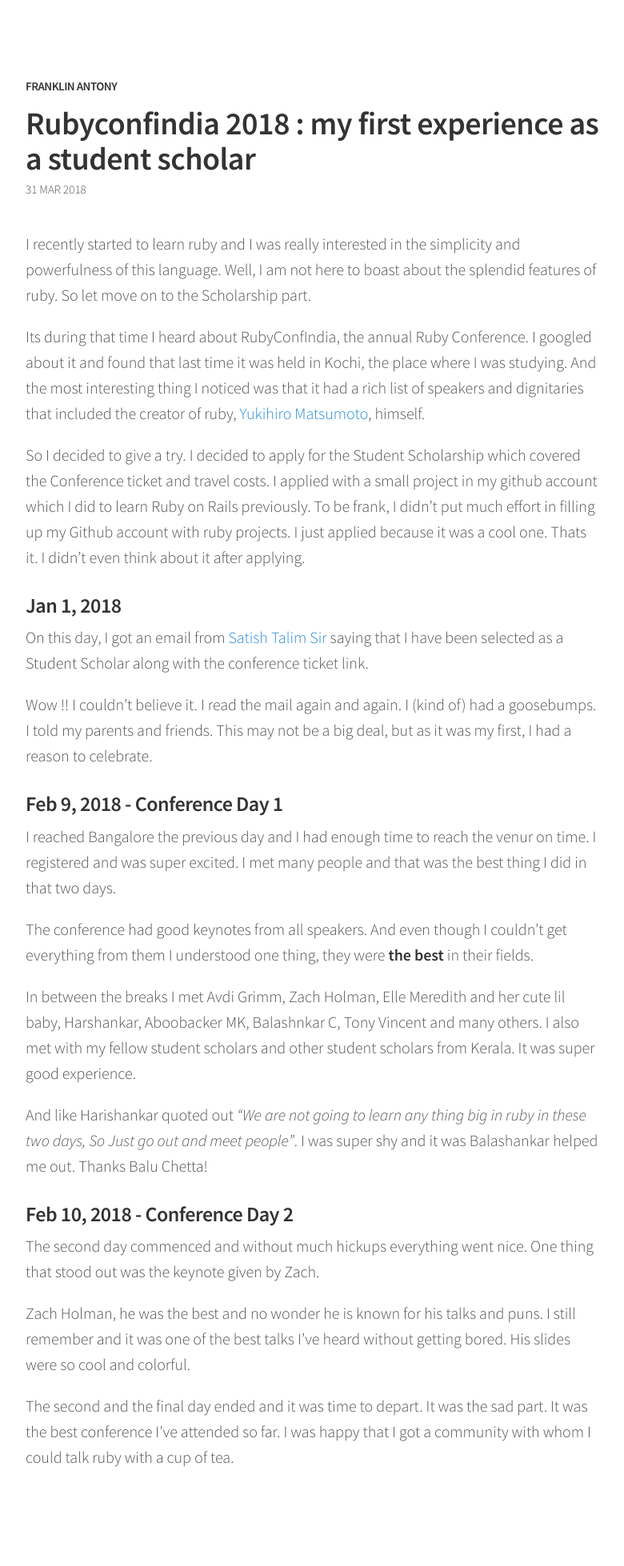
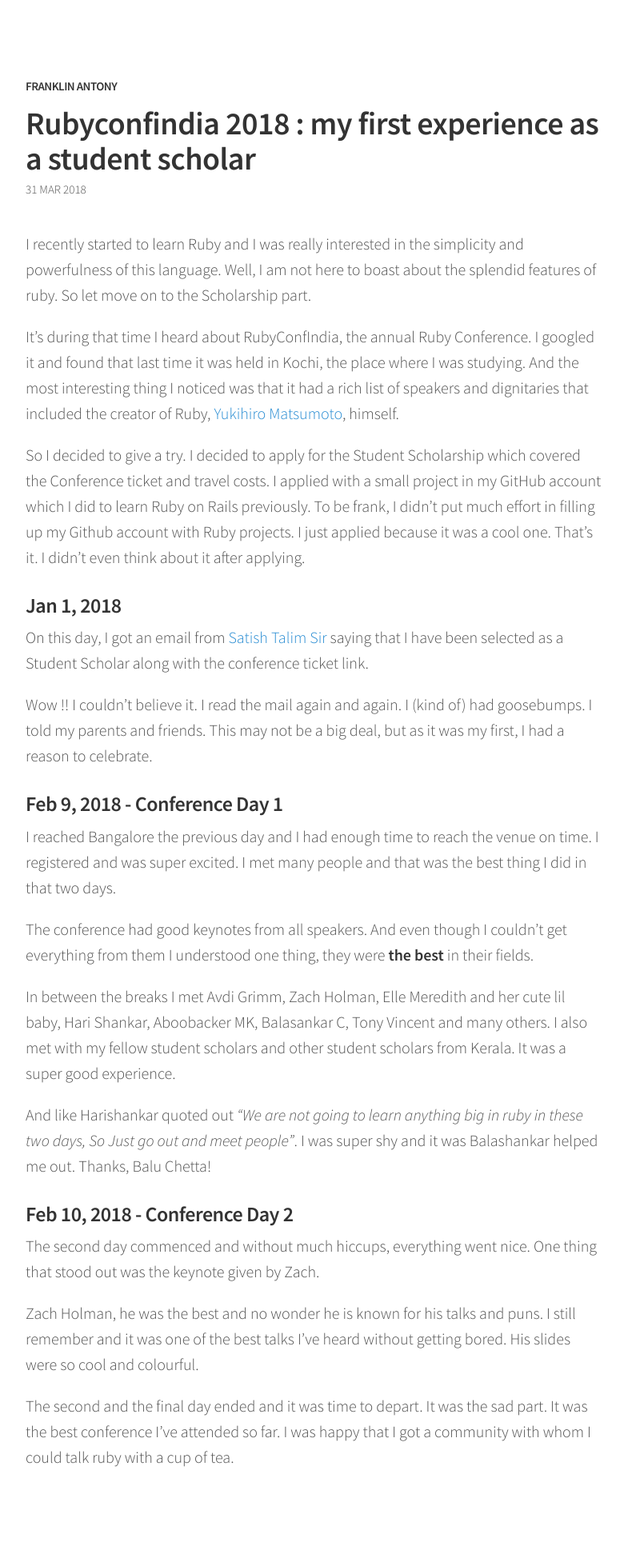
Before and after one commit to beingfranklin/blog, a Jekyll site: the page built from _posts/2018-03-31-rubyconfindia 2018 : my first experience as a student scholar.md, in a window 1280 px wide. Shown: the whole page at 80% size, without its empty margins (248-1028 px from the left). Built offline with Jekyll 4.4.1, drawn with Linux system fonts in a browser that asks for light colours.

Commit message:
Fixed Typo

```diff
--- a/_posts/2018-03-31-rubyconfindia 2018 : my first experience as a student scholar.md
+++ b/_posts/2018-03-31-rubyconfindia 2018 : my first experience as a student scholar.md
@@ -2,34 +2,34 @@
 published: true
 ---
 
-I recently started to learn ruby and I was really interested in the simplicity and powerfulness of this language. Well, I am not here to boast about the splendid features of ruby.  So let move on to the Scholarship part.
+I recently started to learn Ruby and I was really interested in the simplicity and powerfulness of this language. Well, I am not here to boast about the splendid features of ruby.  So let move on to the Scholarship part.
 
-Its during that time I heard about RubyConfIndia, the annual Ruby Conference. I googled about it and found that last time it was held in Kochi, the place where I was studying. And the most interesting thing I noticed was that it had a rich list of speakers and dignitaries that included the creator of ruby, [Yukihiro Matsumoto](https://twitter.com/yukihiro_matz "Yukihiro Matsumoto Twitter"), himself.
+It's during that time I heard about RubyConfIndia, the annual Ruby Conference. I googled it and found that last time it was held in Kochi, the place where I was studying. And the most interesting thing I noticed was that it had a rich list of speakers and dignitaries that included the creator of Ruby, [Yukihiro Matsumoto](https://twitter.com/yukihiro_matz "Yukihiro Matsumoto Twitter"), himself.
 
-So I decided to give a try. I decided to apply for the Student Scholarship which covered the Conference ticket and travel costs. I applied with a small project in my github account which I did to learn Ruby on Rails previously. To be frank, I didn't put much effort in filling up my Github account with ruby projects. I just applied because it was a cool one. Thats it. I didn't even think about it after applying.
+So I decided to give a try. I decided to apply for the Student Scholarship which covered the Conference ticket and travel costs. I applied with a small project in my GitHub account which I did to learn Ruby on Rails previously. To be frank, I didn't put much effort in filling up my Github account with Ruby projects. I just applied because it was a cool one. That's it. I didn't even think about it after applying.
 
 ### Jan 1, 2018
 
 On this day, I got an email from [Satish Talim Sir](https://twitter.com/indianguru) saying that I have been selected as a Student Scholar along with the conference ticket link.
 
-Wow !!  I couldn't believe it. I read the mail again and again. I (kind of) had a goosebumps. I told my parents and friends. This may not be a big deal, but as it was my first, I had a reason to celebrate.
+Wow !!  I couldn't believe it. I read the mail again and again. I (kind of) had goosebumps. I told my parents and friends. This may not be a big deal, but as it was my first, I had a reason to celebrate.
 
 ### Feb 9, 2018 - Conference Day 1
 
-I reached Bangalore the previous day and I had enough time to reach the venur on time. I registered and was super excited. I met many people and that was the best thing I did in that two days.
+I reached Bangalore the previous day and I had enough time to reach the venue on time. I registered and was super excited. I met many people and that was the best thing I did in that two days.
 
 The conference had good keynotes from all speakers. And even though I couldn't get everything from them I understood one thing, they were **the best** in their fields.
 
-In between the breaks I met Avdi Grimm, Zach Holman, Elle Meredith and her cute lil baby, Harshankar, Aboobacker MK, Balashnkar C, Tony Vincent and many others. I also met with my fellow student scholars and other student scholars from Kerala. It was super good experience.
+In between the breaks I met Avdi Grimm, Zach Holman, Elle Meredith and her cute lil baby, Hari Shankar, Aboobacker MK, Balasankar C, Tony Vincent and many others. I also met with my fellow student scholars and other student scholars from Kerala. It was a super good experience.
 
-And like Harishankar quoted out _"We are not going to learn any thing big in ruby in these two days, So Just go out and meet people"_.
-I was super shy and it was Balashankar helped me out. Thanks Balu Chetta!
+And like Harishankar quoted out _"We are not going to learn anything big in ruby in these two days, So Just go out and meet people"_.
+I was super shy and it was Balashankar helped me out. Thanks, Balu Chetta!
 
 
 ### Feb 10, 2018 - Conference Day 2
 
-The second day commenced and without much hickups everything went nice. One thing that stood out was the keynote given by Zach.
+The second day commenced and without much hiccups, everything went nice. One thing that stood out was the keynote given by Zach.
 
-Zach Holman, he was the best and no wonder he is known for his talks and puns. I still remember and it was one of the best talks I've heard without getting bored. His slides were so cool and colorful.
+Zach Holman, he was the best and no wonder he is known for his talks and puns. I still remember and it was one of the best talks I've heard without getting bored. His slides were so cool and colourful.
 
 The second and the final day ended and it was time to depart. It was the sad part. It was the best conference I've attended so far. I was happy that I got a community with whom I could talk ruby with a cup of tea.
```
